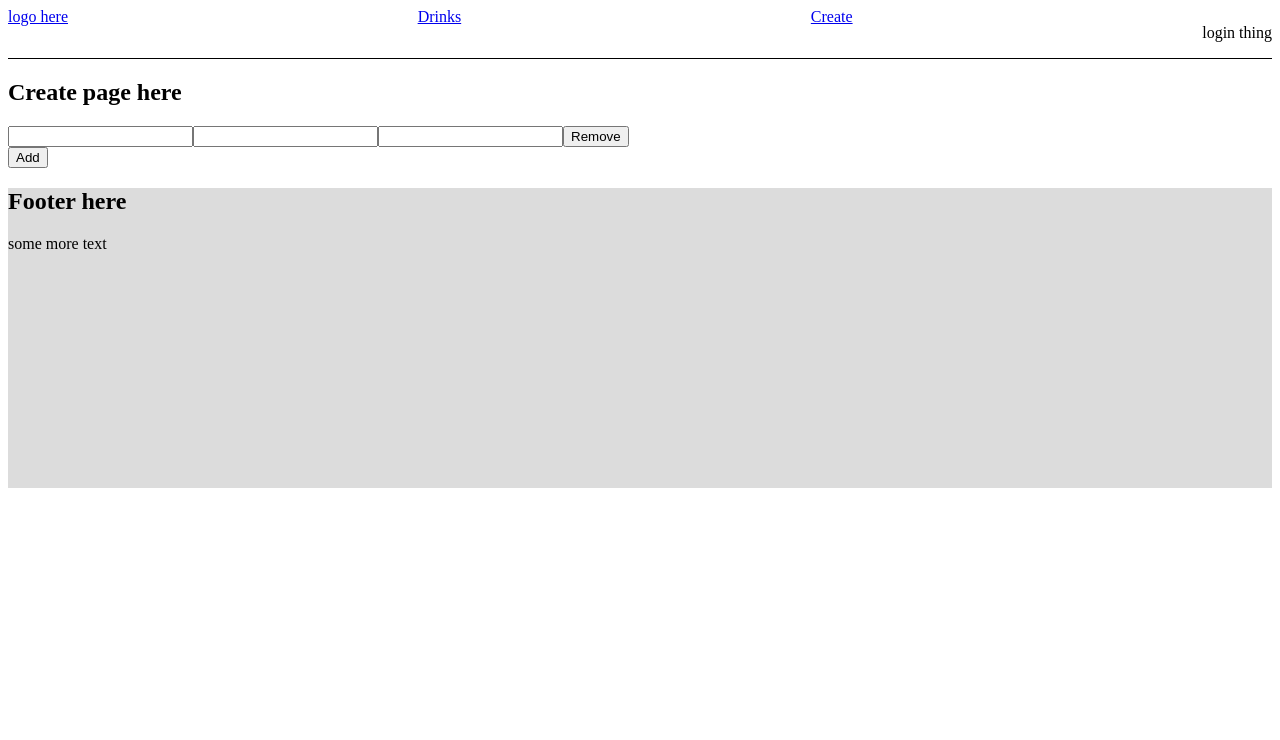
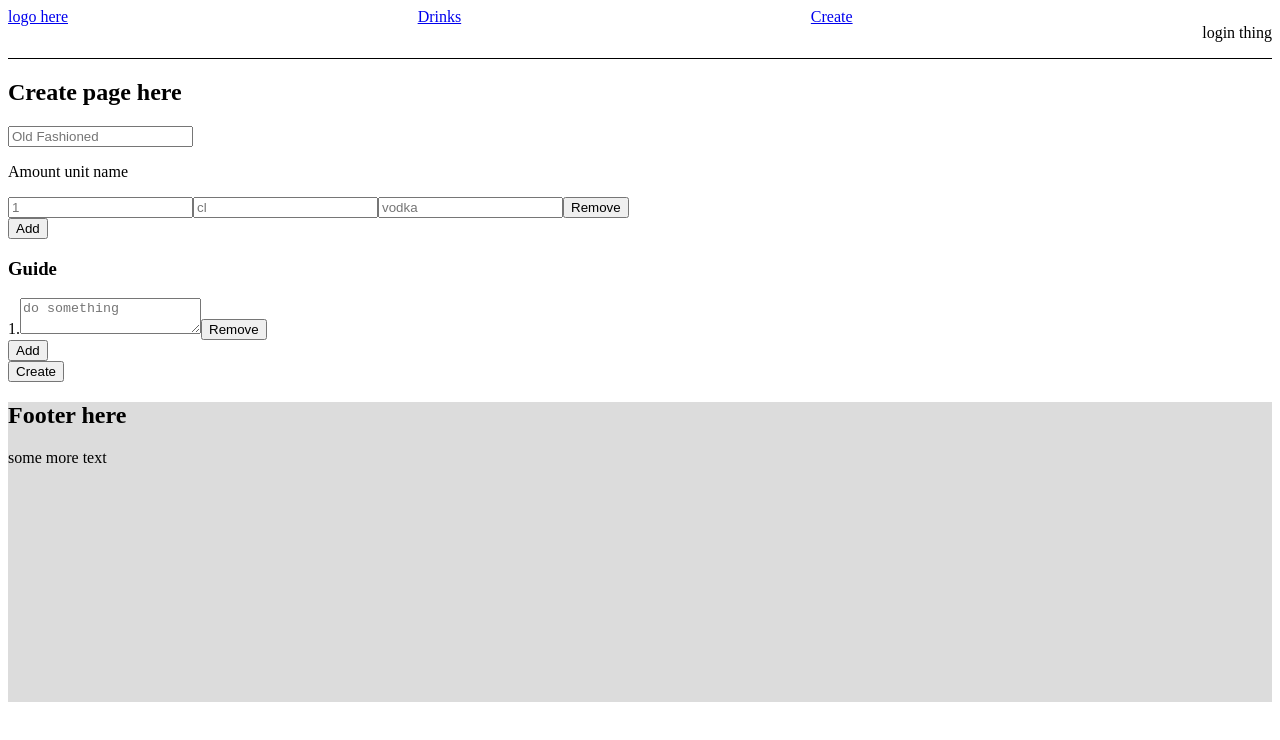
Before and after one commit to VeikkaND/drinkbook, a React (Vite) app in the folder client/: page /create in a window 1280 px wide. Shown: the top 740 px of the page. Built offline with nearby package versions, Linux system fonts and the light colour scheme.

Commit message:
very basic drink creation frontend

```diff
--- a/client/src/pages/Create.jsx
+++ b/client/src/pages/Create.jsx
@@ -1,12 +1,38 @@
 import { useState } from "react"
-
+import drinkService from "../services/drink"
 
 function Create() {
     const [ingredientList, setIngredientList] = useState([
         {amount: "", unit: "", name: ""}])
+    const [stepList, setStepList] = useState([
+        {text: ""}
+    ])
+    const [name, setName] = useState(null)
 
-    const handleCreate = async () => {
+    const handleCreate = async (event) => {
+        console.log("creating new drink")
+        // change strings in units to numbers
+        ingredientList.forEach((ingredient) => {
+            ingredient.amount = Number(ingredient.amount)
+        })
 
+        //add steps to one string
+        let steps = ""
+        for (let i = 0; i < stepList.length; i++) {
+            const text = stepList[i].text;
+            steps = steps.concat(`${i}. ` + text + "|") // use | as separator
+        }
+
+        const newId = await drinkService.createDrink(
+            name,
+            ingredientList,
+            steps
+        )
+    }
+
+    const handleNameChange = async (event) => {
+        event.preventDefault()
+        setName(event.target.value)
     }
 
     const handleAdd = (event) => {
@@ -28,34 +54,91 @@ function Create() {
     }
 
     const handleChange = (event, i) => {
+        //check if amount is a number
+        if(event.target.name === "amount" && !Number(event.target.value)) {
+            console.log("must be a number")
+            //TODO inform user
+            return
+        }
         const list = [...ingredientList]
         list[i][event.target.name] = event.target.value
         setIngredientList(list)
     }
 
+    const handleStepAdd = (event, i) => {
+        event.preventDefault()
+        if(stepList.length < 20) { // limit steps to 20
+            setStepList([...stepList, {text: ""}])
+        }
+    }
+
+    const handleStepRemove = (event, i) => {
+        event.preventDefault()
+        if(stepList.length > 1) {// only remove if > 1 left
+            const newList = [...stepList]
+            newList.splice(i, 1)
+            console.log(newList)
+            setStepList(newList)
+        }
+    }
+
+    const handleStepChange = (event, i) => {
+        const list = [...stepList]
+        list[i][event.target.name] = event.target.value
+        setStepList(list)
+    }
+    //TODO make fields mandatory etc.
     return(
         <div>
             <h2>Create page here</h2>
             <form onSubmit={handleCreate}>
+                <input name="name"
+                placeholder="Old Fashioned"
+                onChange={handleNameChange}></input>
+                <div>
+                    <p>Amount unit name</p>
                     {ingredientList.map((ingredient, i) => {
                         return(
                             <div key={i}>
                                 <input name="amount"
                                 value={ingredient.amount}
+                                placeholder="1"
                                 onChange={(e) => handleChange(e, i)}/>
                                 <input name="unit"
                                 value={ingredient.unit}
+                                placeholder="cl"
                                 onChange={(e) => handleChange(e, i)}/>
                                 <input name="name"
                                 value={ingredient.name}
+                                placeholder="vodka"
                                 onChange={(e) => handleChange(e, i)}/>
-                            <button onClick={(e) => handleRemove(e, i)}>Remove</button>
+                                <button onClick={(e) =>
+                                    handleRemove(e, i)}>Remove</button>
                             </div>
                         )
                     })}
                     <div>
                         <button onClick={handleAdd}>Add</button>
                     </div>
+                </div>
+                <div>
+                    <h3>Guide</h3>
+                    {stepList.map((step, i) => {
+                        return(
+                            <div key={i}>
+                                {i+1 + "."}
+                                <textarea name="text"
+                                value={step.text}
+                                placeholder="do something"
+                                onChange={(e) => handleStepChange(e, i) }/>
+                                <button onClick={(e) =>
+                                    handleStepRemove(e, i)}>Remove</button>
+                            </div>
+                        )
+                    })}
+                    <button onClick={handleStepAdd}>Add</button>
+                </div>
+                <button type="submit">Create</button>
             </form>
         </div>
     )
--- a/client/src/services/drink.js
+++ b/client/src/services/drink.js
@@ -24,7 +24,18 @@ const getDrinkById = async (name, id) => {
     return res.data
 }
 
+const createDrink = async (name, ingredients, steps) => {
+    //TODO add user to drink details in db
+    const res = await axios.post(`/api/drink/`, {
+        name: name,
+        ingredients: ingredients,
+        steps: steps
+    })
+    console.log(res.data)
+}
+
 export default {getAllDrinkNames,
     getDrinksByInput,
     getAllDrinks,
-    getDrinkById}
+    getDrinkById,
+    createDrink}
```
Also changed, not shown: 1 other file (tests, documents, lock files or other folders). Lines whose indentation alone changed are shown as unchanged.
